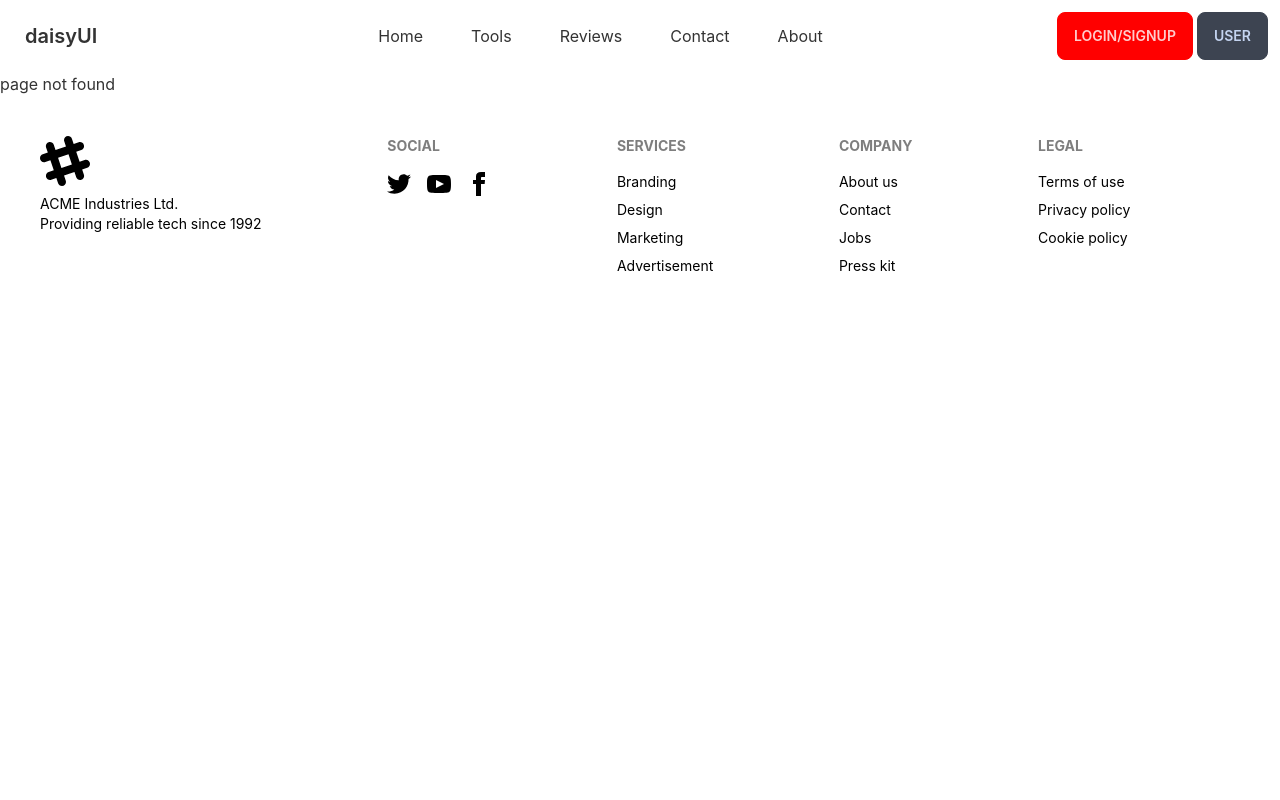
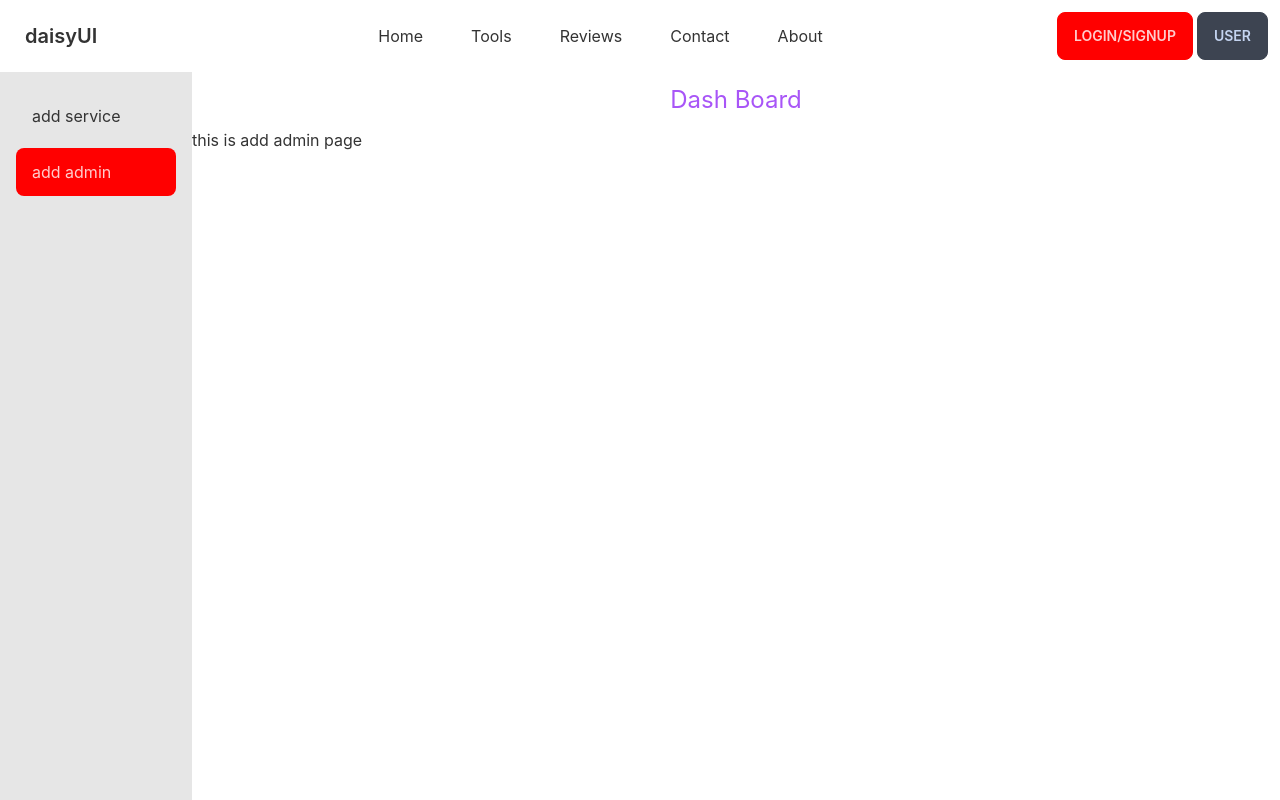
Before and after one commit to YeBenLing-ZAMAN/manufacturer-website-client-site, a React (Create React App) app: page /dashboard/addadmin in a window 1280 px wide. Shown: the top 800 px of the page. Built offline with nearby package versions, Linux system fonts and the light colour scheme.

Commit message:
nested routes added

```diff
--- a/src/App.js
+++ b/src/App.js
@@ -5,6 +5,11 @@ import pubilcRoutes from './Routes/PubilcRoutes';
 import Footer from './Components/Shared/Footer';
 import PrivateRoute from './Authentication/PrivateRoute';
 import PrivateRoutes from './Routes/PrivateRoutes';
+import Dashboard from './Components/Dashboard/Dashboard';
+import AdminRoute from './Authentication/AdminRoute';
+import Blogs from './Components/Shared/Blogs';
+import Addservice from './Components/Dashboard/Addservice';
+import AddAdmin from './Components/Dashboard/AddAdmin';
 
 
 
@@ -22,10 +27,19 @@ function App() {
         <Route element={<PrivateRoute/>}>
           {
             PrivateRoutes.map(({path, Componet},index)=>(
-              <Route key={index} path={path} element={Componet}></Route>
+              <Route key={index} path={path} element={<Componet />}></Route>
             ))
           }
         </Route>
+
+        <Route element={<AdminRoute/>}>
+          <Route path='/dashboard' element={<Dashboard/>}>
+            <Route path='addservice' element={<Addservice/>}></Route>
+            <Route path='addadmin' element={<AddAdmin/>}></Route>
+          </Route>
+        </Route>
+
+
       </Routes>
       <Footer></Footer>
     </>
--- a/src/Authentication/AdminRoute.js
+++ b/src/Authentication/AdminRoute.js
@@ -1,9 +1,10 @@
 import React from 'react';
 import { Navigate, Outlet, useLocation } from 'react-router-dom';
+import useAdmin from '../hooks/useAdmin';
 
 const AdminRoute = () => {
     const location = useLocation();
-    const admin = false;
+    const [admin] = useAdmin() ;
     if (!admin) {
         return <Navigate to='/login' state={{ from: location }} replace />
     }
--- /dev/null
+++ b/src/Components/Dashboard/AddAdmin.js
@@ -0,0 +1,11 @@
+import React from 'react';
+
+const AddAdmin = () => {
+    return (
+        <div>
+            this is add admin page
+        </div>
+    );
+};
+
+export default AddAdmin;
--- /dev/null
+++ b/src/Components/Dashboard/Addservice.js
@@ -0,0 +1,11 @@
+import React from 'react';
+
+const Addservice = () => {
+    return (
+        <div>
+            this is add service
+        </div>
+    );
+};
+
+export default Addservice;
--- /dev/null
+++ b/src/Components/Dashboard/Dashboard.js
@@ -0,0 +1,13 @@
+import React from 'react';
+import { Outlet } from 'react-router-dom';
+import DashboardContent from './DashboardContent';
+
+const Dashboard = () => {
+    return (
+    <DashboardContent>
+        <Outlet></Outlet>
+    </DashboardContent>
+    );
+};
+
+export default Dashboard;
--- /dev/null
+++ b/src/Components/Dashboard/DashboardContent.js
@@ -0,0 +1,35 @@
+import React from 'react';
+import { Link, NavLink } from 'react-router-dom';
+import useAdmin from '../../hooks/useAdmin';
+
+const DashboardContent = ({children}) => {
+    const admin = useAdmin();
+    return (
+        <div class="drawer drawer-mobile">
+            <input id="my-drawer-2" type="checkbox" class="drawer-toggle" />
+            <div className='drawer-content '>
+                <div className='flex items-center justify-around	'>
+                    <h2 className='text-purple-500 text-2xl  p-3 text-left lg:text-right'>Dash Board</h2>
+
+                    {/* dashboad sidebar button */}
+                    <label for="my-drawer-2" className="btn btn-primary drawer-button lg:hidden">
+                        <svg xmlns="http://www.w3.org/2000/svg" className="h-5 w-5" fill="none" viewBox="0 0 24 24" stroke="currentColor"><path strokeLinecap="round" strokeLinejoin="round" strokeWidth="2" d="M4 6h16M4 12h8m-8 6h16" /></svg>
+                    </label>
+                </div>
+            {children}
+            </div>
+            <div class="drawer-side">
+                <label for="my-drawer-2" class="drawer-overlay"></label>
+                <ul className="menu p-4 overflow-y-auto w-48 bg-base-200 text-base-content ">
+                    {/* <!-- Sidebar content here --> */}
+                    <li className='my-1'><NavLink to='/dashboard/addservice'>add service</NavLink></li>
+                    <li className='my-1'><NavLink to='/dashboard/addadmin'>add admin</NavLink></li>
+
+                </ul>
+
+            </div>
+        </div>
+    );
+};
+
+export default DashboardContent;
--- /dev/null
+++ b/src/Components/Shared/Blogs.js
@@ -0,0 +1,19 @@
+import React from 'react';
+
+const Blogs = () => {
+    return (
+        <div>
+           <h1> i amn blogs </h1>
+           <h1> i amn blogs </h1>
+           <h1> i amn blogs </h1>
+           <h1> i amn blogs </h1>
+           <h1> i amn blogs </h1>
+           <h1> i amn blogs </h1>
+           <h1> i amn blogs </h1>
+           <h1> i amn blogs </h1>
+           <h1> i amn blogs </h1>
+        </div>
+    );
+};
+
+export default Blogs;
--- a/src/Components/Shared/Navbar.js
+++ b/src/Components/Shared/Navbar.js
@@ -22,7 +22,7 @@ const Navbar = () => {
                         {menuItems}
                     </ul>
                 </div>
-                <Link to='/' className="btn btn-ghost normal-case text-xl">daisyUI</Link>
+                <Link to='/' className="btn btn-ghost normal-case text-xl ">daisyUI</Link>
             </div>
             <div className="navbar-center hidden lg:flex">
                 <ul className="menu menu-horizontal p-0">
--- /dev/null
+++ b/src/hooks/useAdmin.js
@@ -0,0 +1,8 @@
+import React, { useState } from 'react';
+
+const useAdmin = () => {
+    const [admin, setAdmin] = useState(true);
+    return [admin];
+};
+
+export default useAdmin;
```
